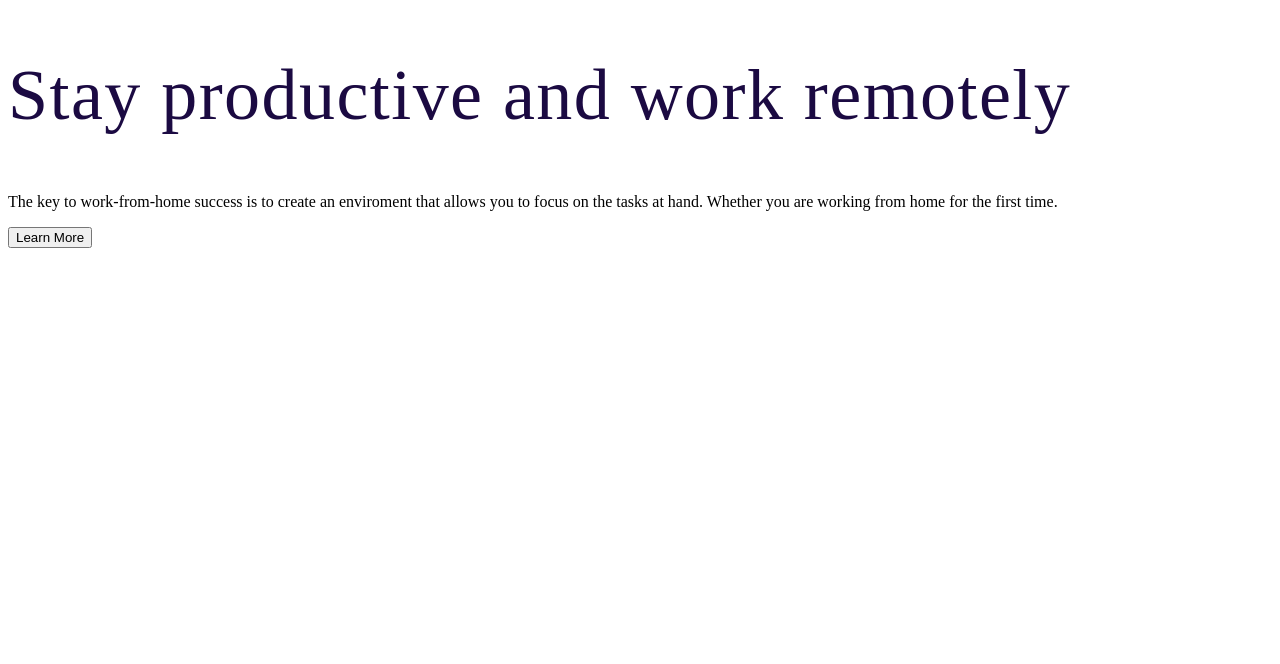
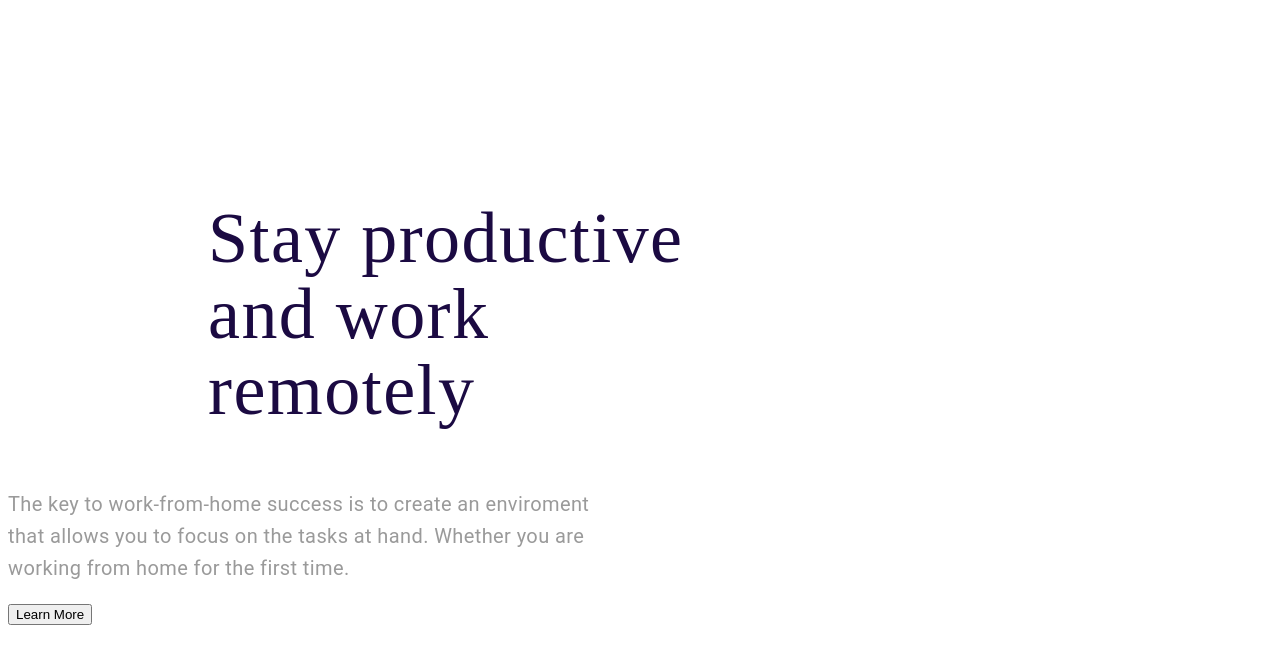
Before and after one commit to Schvea/V4, a plain HTML site: page index.html in a window 1280 px wide. Shown: the part 88-752 px from the top of the page. Drawn offline with Linux system fonts and the light colour scheme.

Commit message:
css text main

```diff
--- a/styles/style.css
+++ b/styles/style.css
@@ -15,6 +15,10 @@
 }
 
 .main-title {
+    max-width: 495px;
+    width: 100%;
+    margin-top: 203px;
+    margin-left: 200px;
     color: #1B0A42;
     font-family: Ramaraja;
     font-size: 72px;
@@ -24,3 +28,16 @@
     /* 105.556% */
     letter-spacing: 1.44px;
 }
+
+.main-info {
+    max-width: 583px;
+    width: 100%;
+    color: #9A9A9A;
+    font-family: Roboto;
+    font-size: 20px;
+    font-style: normal;
+    font-weight: 400;
+    line-height: 32px;
+    /* 160% */
+    letter-spacing: 0.4px;
+}
```
